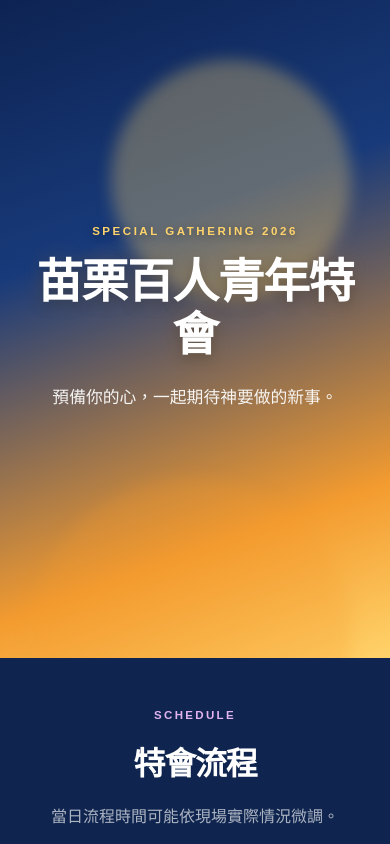
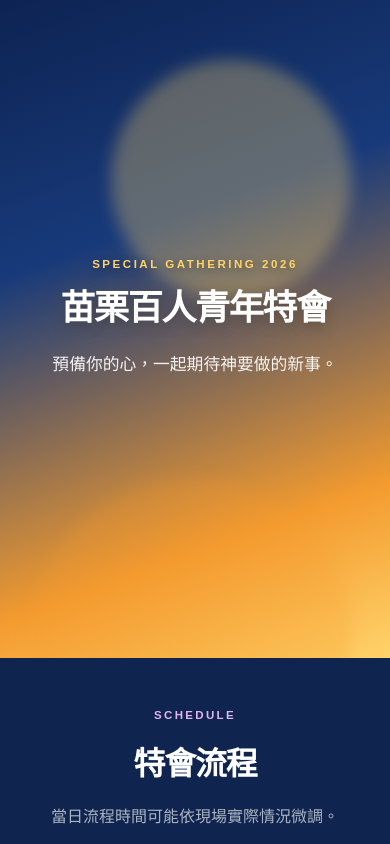
Before and after one commit to Error20xx/zhunan-church-website, a Vue app: page /attendance-notice in a window 390 px wide. Shown: the top 844 px of the page. Built offline with nearby package versions, Linux system fonts and the light colour scheme.

Commit message:
赴會通知標題換行修改RWD

```diff
--- a/src/router/index.js
+++ b/src/router/index.js
@@ -27,7 +27,7 @@ router.afterEach((to) => {
     'testimony-detail': '生命見證｜基督教竹南靈糧堂',
     gallery: '活動照片｜基督教竹南靈糧堂',
     'not-found': '找不到頁面｜基督教竹南靈糧堂',
-    'attendance-notice': '赴會通知｜基督教竹南靈糧堂',
+    'attendance-notice': '赴會通知',
   }
   document.title = titles[to.name] || titles.home
 })
--- a/src/views/AttendanceNoticeView.vue
+++ b/src/views/AttendanceNoticeView.vue
@@ -387,8 +387,10 @@ const reminders = [
     }
 
     .event-hero h1 {
-        font-size: clamp(2.6rem, 12vw, 4rem);
-        line-height: 1.12;
+        font-size: clamp(2rem, 9vw, 2.6rem);
+        line-height: 1.1;
+        letter-spacing: -0.04em;
+        white-space: nowrap;
     }
 
     .hero-meta {
```
